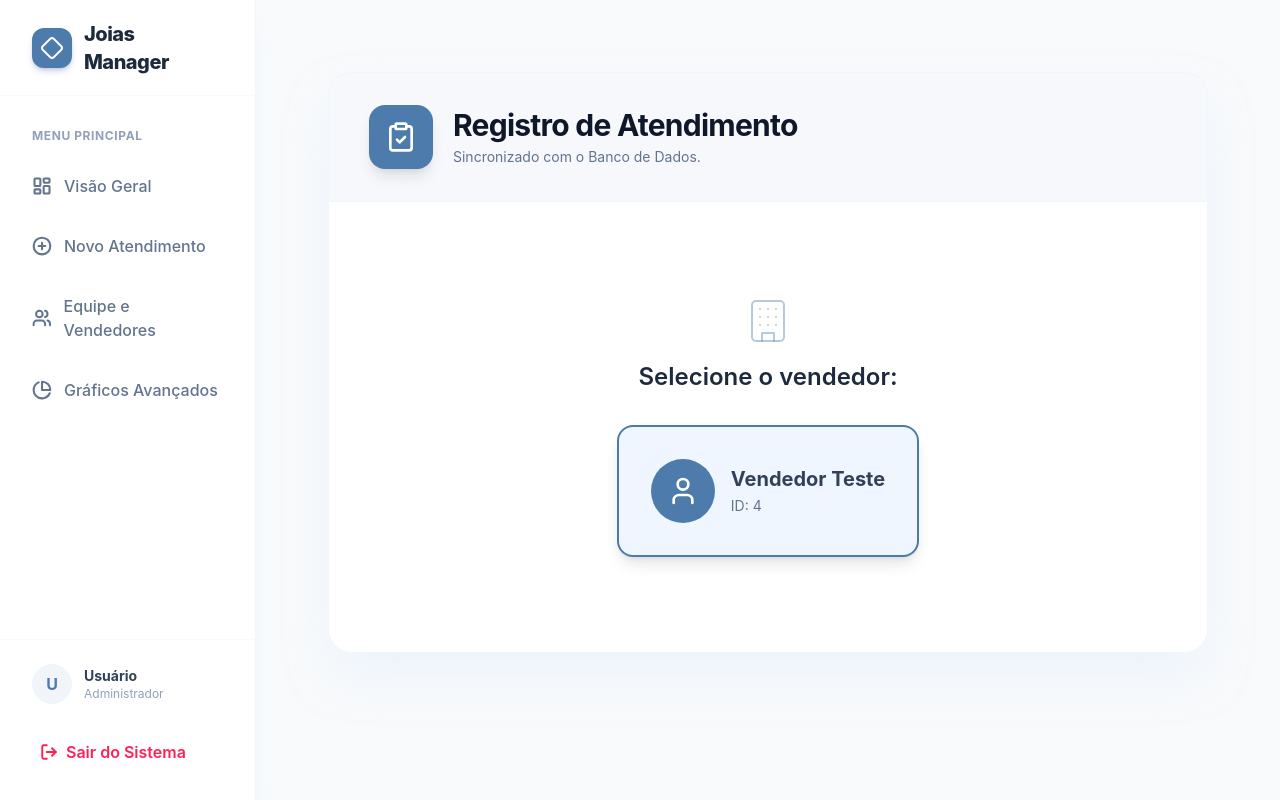
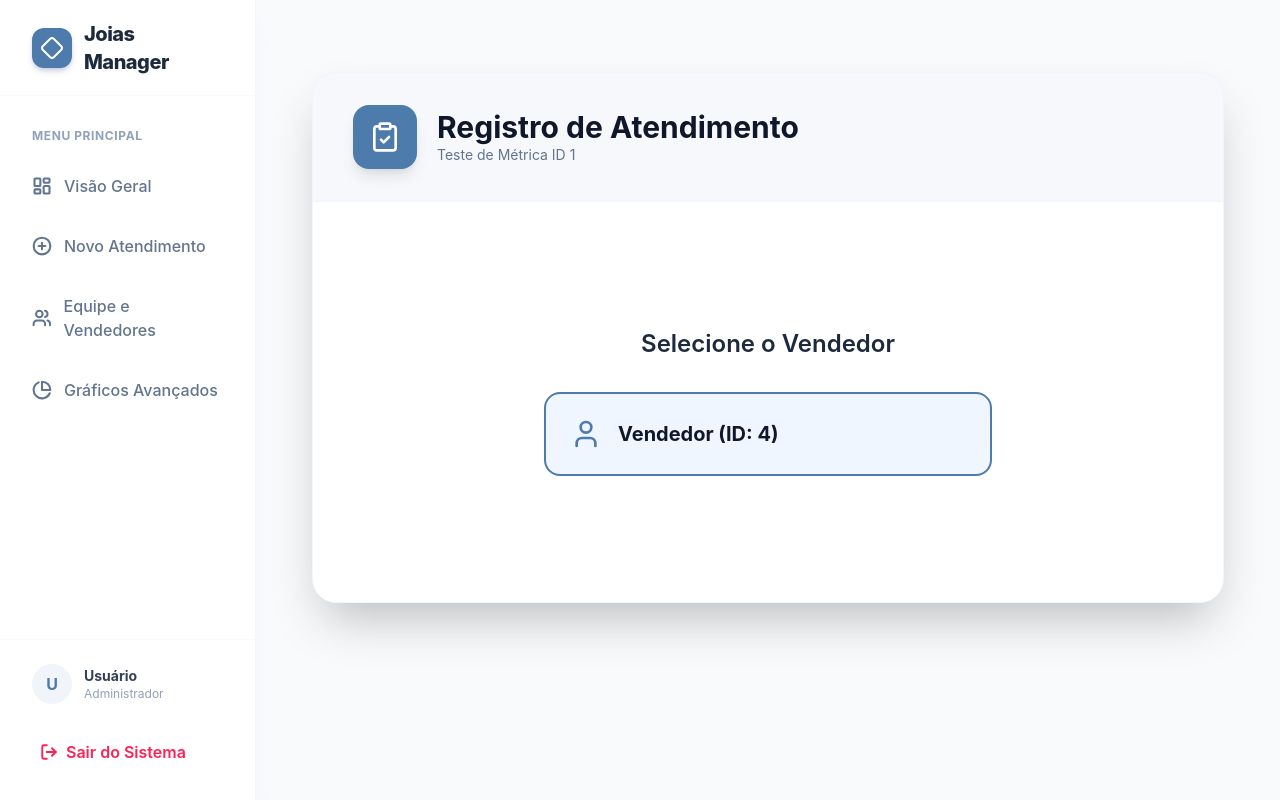
Before and after one commit to GabrielDavi7/staff-sales-manager, a React app in the folder frontend/: page /registrarVenda in a window 1280 px wide. Built offline with nearby package versions, Linux system fonts and the light colour scheme; sample sign-in values are in the browser's storage; the HTML template or start-up script is replaced by a standard one.

Commit message:
feat: adiciona metrica teste

```diff
--- a/frontend/src/pages/dashboard/NewAttendance.jsx
+++ b/frontend/src/pages/dashboard/NewAttendance.jsx
@@ -8,32 +8,20 @@ import {
   XCircle,
   ChevronLeft,
   DollarSign,
-  MessageSquare,
   ClipboardCheck,
   Building,
   Lock,
 } from "lucide-react";
 import { clsx } from "clsx";
 
-const MOTIVOS = [
-  "Cliente não encontrou o produto",
-  "Cliente não encontrou o tamanho",
-  "Cliente não gostou do modelo",
-  "Cliente não concordou com o plano de pagamento",
-  "Cliente achou o preço alto",
-  "A peça foi reservada",
-  "Pesquisa do cliente",
-  "Cliente não respondeu mais",
-  "Troca de peça (De/Para)",
-  "Atendimento via WhatsApp",
-];
+// Deletamos as fakes e deixamos apenas uma para o teste de ID
+const MOTIVOS_TESTE = [{ id: 1, nome: "Motivo de Teste (ID 1)" }];
 
-// --- AJUSTE O ID ABAIXO PARA O ID REAL QUE VOCÊ VIU NA URL DO ADMIN ---
 const VENDEDOR_TESTE = [
   {
     id: 4,
-    first_name: "Vendedor Teste",
-    last_name: "Real",
+    first_name: "Vendedor",
+    last_name: "Teste",
     cargo: "Vendedor",
   },
 ];
@@ -52,20 +40,17 @@ const NewAttendance = () => {
     vendedorNome: "",
     vendaFechada: null,
     valor: "",
-    motivo: "",
+    motivoId: null, // Agora guardamos o ID
     clienteNome: "",
     observacoes: "",
     pin: "",
   });
 
-  // Lógica para definir se é dispositivo (independente de maiúsculas/minúsculas)
   const isSupervisor = user?.cargo?.toUpperCase() === "SUPERVISOR";
   const isDispositivo = user?.cargo?.toUpperCase() === "DISPOSITIVO";
 
   useEffect(() => {
     if (!user) return;
-
-    // Se quem logou já é VENDEDOR, ele pula a seleção
     if (user.cargo?.toUpperCase() === "VENDEDOR") {
       setFormData((prev) => ({
         ...prev,
@@ -76,7 +61,6 @@ const NewAttendance = () => {
       }));
       setStep(2);
     } else {
-      // Como a rota /api/users/ dá 404, usamos o vendedor com ID real do banco
       setVendedores(VENDEDOR_TESTE);
     }
   }, [user]);
@@ -85,15 +69,15 @@ const NewAttendance = () => {
     setError("");
 
     if (formData.vendaFechada && !formData.valor) {
-      setError("Por favor, informe o valor da venda.");
+      setError("Informe o valor da venda.");
       return;
     }
-    if (formData.vendaFechada === false && !formData.motivo) {
-      setError("Por favor, selecione o motivo do não fechamento.");
+    if (formData.vendaFechada === false && !formData.motivoId) {
+      setError("Selecione o motivo de teste.");
       return;
     }
     if (isDispositivo && !formData.pin) {
-      setError("O PIN de segurança é obrigatório.");
+      setError("O PIN é obrigatório.");
       return;
     }
 
@@ -104,17 +88,17 @@ const NewAttendance = () => {
         vendedor: Number(formData.vendedorId),
         venda_fechada: formData.vendaFechada,
         valor_venda: formData.vendaFechada ? parseFloat(formData.valor) : 0,
-        metricanome: !formData.vendaFechada
-          ? formData.motivo || "Não informado"
-          : "Venda concretizada",
+
+        // AQUI ESTÁ A MUDANÇA: Enviando o ID 1 fixo para o teste
+        metrica: !formData.vendaFechada ? 1 : null,
+
         cliente_nome: formData.clienteNome || "Consumidor",
         observacoes: formData.observacoes || "",
         ...(isDispositivo && { pin: formData.pin }),
       };
 
       await api.post("/api/core/atendimentos/", payload);
-
-      alert("Atendimento registrado com sucesso!");
+      alert("Sucesso! O banco aceitou a métrica ID 1.");
 
       if (isDispositivo) {
         setFormData({
@@ -122,7 +106,7 @@ const NewAttendance = () => {
           vendedorNome: "",
           vendaFechada: null,
           valor: "",
-          motivo: "",
+          motivoId: null,
           clienteNome: "",
           observacoes: "",
           pin: "",
@@ -135,7 +119,7 @@ const NewAttendance = () => {
     } catch (err) {
       console.error("Erro no Django:", err.response?.data);
       setError(
-        "Erro ao salvar. Verifique se o ID do vendedor e o PIN estão corretos.",
+        "Erro 400: Verifique se o ID 1 existe na tabela de Métricas do Admin.",
       );
     } finally {
       setLoading(false);
@@ -143,22 +127,18 @@ const NewAttendance = () => {
   };
 
   return (
-    <div className="max-w-7xl mx-auto py-8 px-4 sm:px-6 lg:px-8 animate-in fade-in duration-500">
-      <div className="bg-white rounded-3xl shadow-2xl shadow-blue-100/50 border border-blue-50 overflow-hidden">
+    <div className="max-w-7xl mx-auto py-8 px-4 animate-in fade-in duration-500">
+      <div className="bg-white rounded-3xl shadow-2xl border border-blue-50 overflow-hidden">
         {/* Header */}
-        <div className="bg-[#4D7BAB]/5 px-10 py-8 border-b border-blue-50 flex items-center justify-between gap-4">
-          <div className="flex items-center gap-5">
+        <div className="bg-[#4D7BAB]/5 px-10 py-8 border-b border-blue-50 flex items-center gap-5">
           <div className="p-4 bg-[#4D7BAB] rounded-2xl text-white shadow-lg">
             <ClipboardCheck size={32} />
           </div>
           <div>
-              <h1 className="text-3xl font-bold text-slate-900 tracking-tight">
+            <h1 className="text-3xl font-bold text-slate-900">
               Registro de Atendimento
             </h1>
-              <p className="text-sm text-slate-500 mt-1">
-                Sincronizado com o Banco de Dados.
-              </p>
-            </div>
+            <p className="text-sm text-slate-500">Teste de Métrica ID 1</p>
           </div>
         </div>
 
@@ -168,21 +148,13 @@ const NewAttendance = () => {
           </div>
         )}
 
-        <div className="p-10 min-h-[450px] flex flex-col justify-center bg-white">
-          {/* PASSO 1: Seleção do Vendedor */}
+        <div className="p-10 min-h-[400px] flex flex-col justify-center">
+          {/* PASSO 1 */}
           {step === 1 && (
-            <div className="space-y-8 animate-in fade-in duration-300">
-              <div className="text-center max-w-2xl mx-auto">
-                <Building
-                  className="mx-auto text-[#4D7BAB]/40 mb-4"
-                  size={48}
-                  strokeWidth={1}
-                />
+            <div className="flex flex-col items-center gap-8">
               <h3 className="text-2xl font-semibold text-slate-800">
-                  Selecione o vendedor:
+                Selecione o Vendedor
               </h3>
-              </div>
-              <div className="flex justify-center">
               {vendedores.map((v) => (
                 <button
                   key={v.id}
@@ -190,48 +162,34 @@ const NewAttendance = () => {
                     setFormData({
                       ...formData,
                       vendedorId: v.id,
-                        vendedorNome: `${v.first_name} ${v.last_name}`,
+                      vendedorNome: v.first_name,
                     });
                     setStep(2);
                   }}
-                    className="flex items-center gap-4 p-8 bg-blue-50 border-2 border-[#4D7BAB] rounded-2xl hover:bg-blue-100 transition-all text-left shadow-lg"
+                  className="flex items-center gap-4 p-6 bg-blue-50 border-2 border-[#4D7BAB] rounded-2xl w-full max-w-md"
                 >
-                    <div className="w-16 h-16 rounded-full bg-[#4D7BAB] text-white flex items-center justify-center">
-                      <User size={32} />
-                    </div>
-                    <div>
-                      <span className="block font-bold text-slate-700 text-xl">
-                        {v.first_name}
+                  <User size={32} className="text-[#4D7BAB]" />
+                  <span className="font-bold text-xl">
+                    {v.first_name} (ID: {v.id})
                   </span>
-                      <span className="text-sm text-slate-500">ID: {v.id}</span>
-                    </div>
                 </button>
               ))}
             </div>
-            </div>
           )}
 
-          {/* PASSO 2: Resultado */}
+          {/* PASSO 2 */}
           {step === 2 && (
-            <div className="space-y-10 text-center animate-in slide-in-from-right duration-300">
-              <h3 className="text-3xl font-bold text-slate-800">
-                Resultado do Atendimento
-              </h3>
-              <div className="grid grid-cols-1 md:grid-cols-2 gap-6 max-w-5xl mx-auto">
+            <div className="grid grid-cols-1 md:grid-cols-2 gap-6 max-w-4xl mx-auto w-full">
               <button
                 onClick={() => {
                   setFormData({ ...formData, vendaFechada: true });
                   setStep(3);
                 }}
-                  className="group flex flex-col items-center gap-6 p-10 bg-emerald-50 border-2 border-emerald-100 rounded-3xl hover:border-emerald-500 hover:shadow-xl transition-all"
+                className="p-10 bg-emerald-50 border-2 border-emerald-100 rounded-3xl flex flex-col items-center gap-4"
               >
-                  <CheckCircle2
-                    size={64}
-                    className="text-emerald-500"
-                    strokeWidth={1.5}
-                  />
-                  <span className="text-2xl font-extrabold text-emerald-800 block">
-                    Venda Realizada!
+                <CheckCircle2 size={48} className="text-emerald-500" />
+                <span className="text-xl font-bold text-emerald-800">
+                  Venda Fechada
                 </span>
               </button>
               <button
@@ -239,46 +197,28 @@ const NewAttendance = () => {
                   setFormData({ ...formData, vendaFechada: false });
                   setStep(3);
                 }}
-                  className="group flex flex-col items-center gap-6 p-10 bg-rose-50 border-2 border-rose-100 rounded-3xl hover:border-rose-500 hover:shadow-xl transition-all"
+                className="p-10 bg-rose-50 border-2 border-rose-100 rounded-3xl flex flex-col items-center gap-4"
               >
-                  <XCircle
-                    size={64}
-                    className="text-rose-500"
-                    strokeWidth={1.5}
-                  />
-                  <span className="text-2xl font-extrabold text-rose-800 block">
+                <XCircle size={48} className="text-rose-500" />
+                <span className="text-xl font-bold text-rose-800">
                   Não houve venda
                 </span>
               </button>
             </div>
-            </div>
           )}
 
-          {/* PASSO 3: Valor, Motivo e PIN */}
+          {/* PASSO 3 */}
           {step === 3 && (
-            <div className="animate-in slide-in-from-right duration-300 max-w-4xl mx-auto w-full space-y-8">
-              <div className="text-center">
-                <h3 className="text-3xl font-bold text-slate-800">
-                  Finalizar Atendimento
-                </h3>
-                <p className="text-lg text-slate-500">
-                  Vendedor:{" "}
-                  <span className="font-bold text-[#4D7BAB]">
-                    {formData.vendedorNome}
-                  </span>
-                </p>
-              </div>
-
+            <div className="max-w-2xl mx-auto w-full space-y-8">
               {formData.vendaFechada ? (
-                <div className="bg-slate-50 p-8 rounded-3xl border border-slate-100 space-y-4">
-                  <label className="text-xl font-semibold text-slate-700 flex items-center gap-4">
-                    <DollarSign className="text-emerald-500" size={32} /> Valor
-                    Total:
+                <div className="space-y-4">
+                  <label className="text-xl font-bold text-slate-700">
+                    Valor da Venda:
                   </label>
                   <input
                     type="number"
                     autoFocus
-                    className="w-full text-5xl font-extrabold p-8 bg-white border-2 border-slate-200 rounded-3xl focus:border-[#4D7BAB] outline-none text-[#4D7BAB]"
+                    className="w-full text-4xl p-6 border-2 rounded-2xl outline-none focus:border-[#4D7BAB]"
                     value={formData.valor}
                     onChange={(e) =>
                       setFormData({ ...formData, valor: e.target.value })
@@ -286,42 +226,34 @@ const NewAttendance = () => {
                   />
                 </div>
               ) : (
-                <div className="space-y-6">
-                  <label className="text-xl font-semibold text-slate-700 flex items-center gap-4">
-                    <MessageSquare className="text-rose-500" size={32} />{" "}
-                    Selecione o motivo:
+                <div className="space-y-4">
+                  <label className="text-xl font-bold text-slate-700">
+                    Selecione o motivo de teste:
                   </label>
-                  <div className="grid grid-cols-1 sm:grid-cols-2 md:grid-cols-3 gap-3">
-                    {MOTIVOS.map((m) => (
+                  <div className="grid grid-cols-1 gap-3">
+                    {MOTIVOS_TESTE.map((m) => (
                       <button
-                        key={m}
-                        onClick={() => setFormData({ ...formData, motivo: m })}
-                        className={`p-4 text-left text-sm rounded-xl border-2 transition-all ${formData.motivo === m ? "border-[#4D7BAB] bg-blue-50 text-[#4D7BAB] font-bold" : "border-slate-100 bg-white"}`}
+                        key={m.id}
+                        onClick={() =>
+                          setFormData({ ...formData, motivoId: m.id })
+                        }
+                        className={`p-6 text-center rounded-2xl border-2 transition-all ${formData.motivoId === m.id ? "border-[#4D7BAB] bg-blue-50 text-[#4D7BAB] font-bold" : "border-slate-100 bg-white"}`}
                       >
-                        {m}
+                        {m.nome}
                       </button>
                     ))}
                   </div>
                 </div>
               )}
 
-              {/* CAMPO DO PIN (Exibido apenas para Dispositivo) */}
               {isDispositivo && (
-                <div className="bg-amber-50 border border-amber-200 p-6 rounded-2xl flex flex-col sm:flex-row items-center gap-6 mt-6 shadow-sm">
-                  <div className="flex items-center gap-4 text-amber-700">
-                    <Lock size={32} />
-                    <div>
-                      <p className="font-bold">Assinatura Digital</p>
-                      <p className="text-xs">
-                        Confirme com o PIN de 4 dígitos do tablet.
-                      </p>
-                    </div>
-                  </div>
+                <div className="bg-amber-50 border border-amber-200 p-6 rounded-2xl flex items-center gap-6">
+                  <Lock size={32} className="text-amber-600" />
                   <input
                     type="password"
                     maxLength={4}
-                    placeholder="****"
-                    className="w-full sm:w-32 text-center text-3xl font-bold p-4 bg-white border-2 border-amber-200 rounded-2xl focus:border-amber-500 outline-none tracking-widest"
+                    placeholder="PIN"
+                    className="w-24 text-center text-2xl p-3 border-2 rounded-xl focus:border-amber-500 outline-none"
                     value={formData.pin}
                     onChange={(e) =>
                       setFormData({ ...formData, pin: e.target.value })
@@ -330,27 +262,24 @@ const NewAttendance = () => {
                 </div>
               )}
 
-              <div className="pt-8 text-center">
               <button
                 onClick={handleFinish}
-                  disabled={loading || isSupervisor}
-                  className="px-12 py-6 bg-[#4D7BAB] text-white rounded-3xl font-bold text-xl shadow-xl hover:bg-[#3a5d82] disabled:opacity-50 transition-all w-full md:w-auto"
+                disabled={loading}
+                className="w-full py-6 bg-[#4D7BAB] text-white rounded-3xl font-bold text-xl shadow-lg"
               >
-                  {loading ? "Gravando..." : "Confirmar e Salvar"}
+                {loading ? "Processando..." : "Confirmar Registro"}
               </button>
-              </div>
             </div>
           )}
         </div>
 
-        {step > 1 &&
-          !(step === 2 && user?.cargo?.toUpperCase() === "VENDEDOR") && (
-            <div className="px-10 py-6 bg-slate-50/50 border-t border-slate-100">
+        {step > 1 && (
+          <div className="px-10 py-6 border-t border-slate-100">
             <button
               onClick={() => setStep(step - 1)}
-                className="flex items-center gap-2 text-slate-500 hover:text-[#4D7BAB] font-bold"
+              className="flex items-center gap-2 text-slate-500 font-bold"
             >
-                <ChevronLeft size={22} /> Voltar
+              <ChevronLeft size={20} /> Voltar
             </button>
           </div>
         )}
```
Lines whose indentation alone changed are shown as unchanged.
